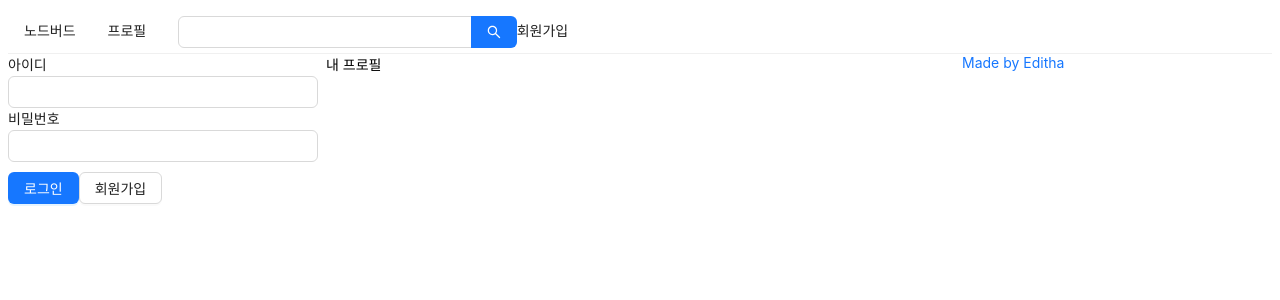
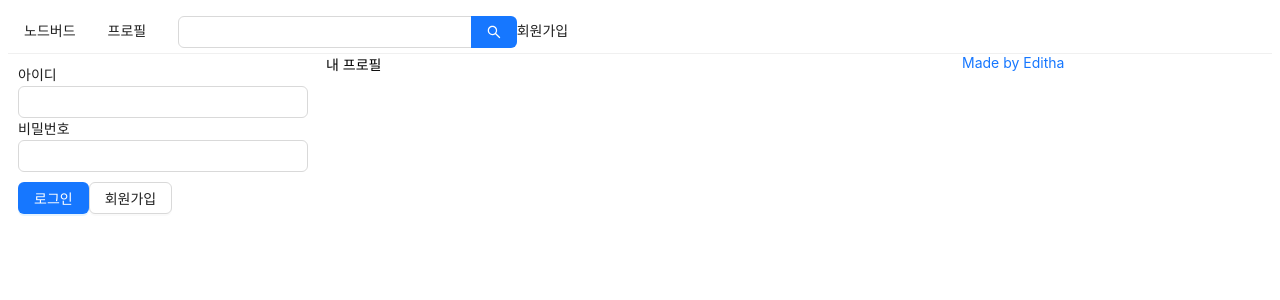
Before and after one commit to hyounji375/Nodebird, a Next.js app: page /profile in a window 1280 px wide. Shown: the top 300 px of the page. Built offline with nearby package versions, Linux system fonts and the light colour scheme.

Commit message:
로그인, 로그아웃
useState로 true, false를 바꿔주면서 로그인, 로그아웃이 되게끔 함.

```diff
--- a/components/AppLayout.js
+++ b/components/AppLayout.js
@@ -36,7 +36,11 @@
       <Row gutter={8}>
         {/* gutter : 컬럼 사이에 간격을 주는 것 */}
         <Col xs={24} md={6}>
-          {isLoggedIn ? <UserProfile /> : <LoginForm />}
+          {isLoggedIn ? (
+            <UserProfile setIsLoggedIn={setIsLoggedIn} />
+          ) : (
+            <LoginForm setIsLoggedIn={setIsLoggedIn} />
+          )}
         </Col>
         <Col xs={24} md={12}>
           {children}
--- a/components/LoginForm.js
+++ b/components/LoginForm.js
@@ -7,7 +7,11 @@
   margin-top: 10px;
 `;
 
-const LoginForm = () => {
+const FormWrapper = styled(Form)`
+  padding: 10px;
+`;
+
+const LoginForm = ({ setIsLoggedIn }) => {
   const [id, setId] = useState("");
   const [password, setPassword] = useState("");
 
@@ -16,11 +20,16 @@
   }, []);
 
   const onChangePassword = useCallback((e) => {
-    setId(e.target.value);
+    setPassword(e.target.value);
   }, []);
 
+  const onSubmitForm = useCallback(() => {
+    console.log(id, password);
+    setIsLoggedIn(true);
+  }, [id, password]);
+
   return (
-    <Form>
+    <FormWrapper onFinish={onSubmitForm}>
       <div>
         <label htmlFor="user_id">아이디</label>
         <br />
@@ -47,7 +56,7 @@
           </a>
         </Link>
       </ButtonWrapper>
-    </Form>
+    </FormWrapper>
   );
 };
 export default LoginForm;
--- a/components/UserProfile.js
+++ b/components/UserProfile.js
@@ -1,2 +1,31 @@
-const UserProfile = () => {};
+import { Avatar, Card, Button } from "antd";
+import { useCallback } from "react";
+
+const UserProfile = ({ setIsLoggedIn }) => {
+  const onLogout = useCallback(() => {
+    setIsLoggedIn(false);
+  }, []);
+
+  return (
+    <Card
+      actions={[
+        <div key="twit">
+          짹짹
+          <br />0
+        </div>,
+        <div key="followings">
+          팔로잉
+          <br />0
+        </div>,
+        <div key="followers">
+          팔로워
+          <br />0
+        </div>,
+      ]}
+    >
+      <Card.Meta avatar={<Avatar>KJH</Avatar>} title="editha" />
+      <Button onClick={onLogout}>로그아웃</Button>
+    </Card>
+  );
+};
 export default UserProfile;
```
Also changed, not shown: 1 other file (tests, documents, lock files or other folders).
